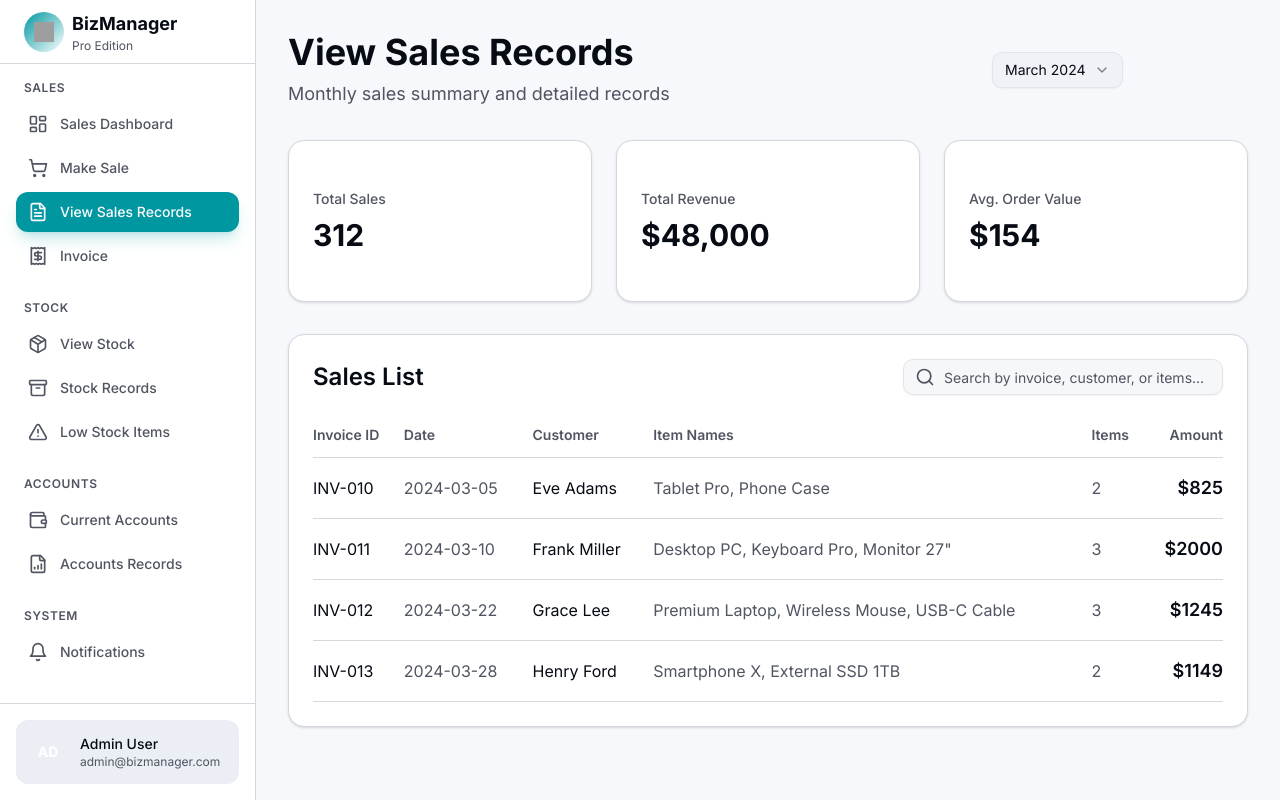
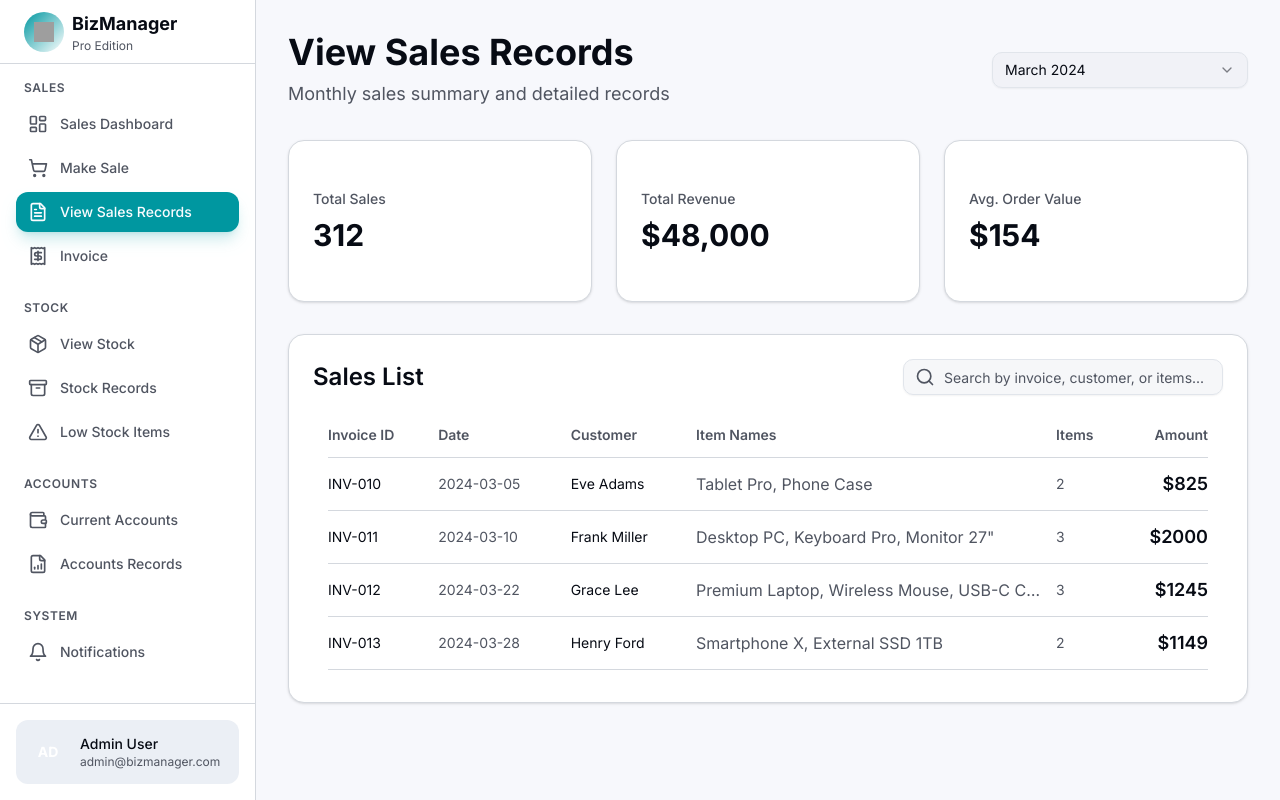
Before and after one commit to AyonJD/b2b, a Next.js app: page /sales/records in a window 1280 px wide. Built offline with nearby package versions, Linux system fonts and the light colour scheme; grey boxes are pictures that could not be loaded.

Commit message:
Refactor SalesRecords component for improved layout and responsiveness; adjust typography and styling for better mobile compatibility

```diff
--- a/app/sales/records/page.tsx
+++ b/app/sales/records/page.tsx
@@ -140,15 +140,15 @@ export default function SalesRecords() {
   )
 
   return (
-    <div className="min-h-screen bg-background p-8">
-      <div className="mb-8 flex items-center justify-between">
+    <div className="min-h-[100svh] bg-background p-4 sm:p-6 lg:p-8">
+      <div className="mb-8 grid gap-4 md:flex md:items-center md:justify-between">
         <div>
-          <h1 className="text-4xl font-bold text-foreground">View Sales Records</h1>
-          <p className="mt-2 text-lg text-muted-foreground">Monthly sales summary and detailed records</p>
+          <h1 className="text-3xl sm:text-4xl font-bold text-foreground">View Sales Records</h1>
+          <p className="mt-2 text-base sm:text-lg text-muted-foreground">Monthly sales summary and detailed records</p>
         </div>
-        <div className="w-64">
+        <div className="w-full md:w-64">
           <Select value={selectedMonth} onValueChange={setSelectedMonth}>
-            <SelectTrigger>
+            <SelectTrigger className="w-full">
               <SelectValue />
             </SelectTrigger>
             <SelectContent>
@@ -206,9 +206,9 @@ export default function SalesRecords() {
 
       <Card className="border-border bg-card">
         <CardHeader>
-          <div className="flex items-center justify-between">
-            <CardTitle className="text-2xl text-foreground">Sales List</CardTitle>
-            <div className="relative w-80">
+          <div className="flex flex-col gap-3 sm:flex-row sm:items-center sm:justify-between">
+            <CardTitle className="text-xl sm:text-2xl text-foreground">Sales List</CardTitle>
+            <div className="relative w-full sm:w-80">
               <Search className="absolute left-3 top-1/2 h-5 w-5 -translate-y-1/2 text-muted-foreground" />
               <Input
                 placeholder="Search by invoice, customer, or items..."
@@ -220,29 +220,29 @@ export default function SalesRecords() {
           </div>
         </CardHeader>
         <CardContent>
-          <div className="overflow-x-auto">
-            <table className="w-full">
+          <div className="overflow-x-auto pb-2" style={{ scrollbarGutter: 'stable both-edges' }}>
+            <table className="w-full min-w-[720px] sm:min-w-0">
               <thead>
                 <tr className="border-b border-border">
-                  <th className="pb-3 text-left text-sm font-semibold text-muted-foreground">Invoice ID</th>
-                  <th className="pb-3 text-left text-sm font-semibold text-muted-foreground">Date</th>
-                  <th className="pb-3 text-left text-sm font-semibold text-muted-foreground">Customer</th>
-                  <th className="pb-3 text-left text-sm font-semibold text-muted-foreground">Item Names</th>
-                  <th className="pb-3 text-left text-sm font-semibold text-muted-foreground">Items</th>
-                  <th className="pb-3 text-right text-sm font-semibold text-muted-foreground">Amount</th>
+                  <th className="pb-3 pr-3 text-left text-xs sm:text-sm font-semibold text-muted-foreground">Invoice ID</th>
+                  <th className="pb-3 pr-3 text-left text-xs sm:text-sm font-semibold text-muted-foreground">Date</th>
+                  <th className="pb-3 pr-3 text-left text-xs sm:text-sm font-semibold text-muted-foreground">Customer</th>
+                  <th className="pb-3 pr-3 text-left text-xs sm:text-sm font-semibold text-muted-foreground">Item Names</th>
+                  <th className="pb-3 pr-3 text-left text-xs sm:text-sm font-semibold text-muted-foreground">Items</th>
+                  <th className="pb-3 text-right text-xs sm:text-sm font-semibold text-muted-foreground">Amount</th>
                 </tr>
               </thead>
               <tbody>
                 {filteredSales.map((sale) => (
                   <tr key={sale.id} className="border-b border-border">
-                    <td className="py-4 text-foreground">{sale.id}</td>
-                    <td className="py-4 text-muted-foreground">{sale.date}</td>
-                    <td className="py-4 text-foreground">{sale.customer}</td>
-                    <td className="py-4 text-muted-foreground max-w-xs truncate" title={sale.items}>
+                    <td className="py-3 pr-3 text-foreground whitespace-nowrap text-sm">{sale.id}</td>
+                    <td className="py-3 pr-3 text-muted-foreground whitespace-nowrap text-sm">{sale.date}</td>
+                    <td className="py-3 pr-3 text-foreground whitespace-nowrap text-sm">{sale.customer}</td>
+                    <td className="py-3 pr-3 text-muted-foreground max-w-[16rem] truncate" title={sale.items}>
                       {sale.items}
                     </td>
-                    <td className="py-4 text-muted-foreground">{sale.itemCount}</td>
-                    <td className="py-4 text-right text-lg font-semibold text-foreground">${sale.amount}</td>
+                    <td className="py-3 pr-3 text-muted-foreground text-sm">{sale.itemCount}</td>
+                    <td className="py-3 text-right text-base sm:text-lg font-semibold text-foreground">${sale.amount}</td>
                   </tr>
                 ))}
               </tbody>
```
